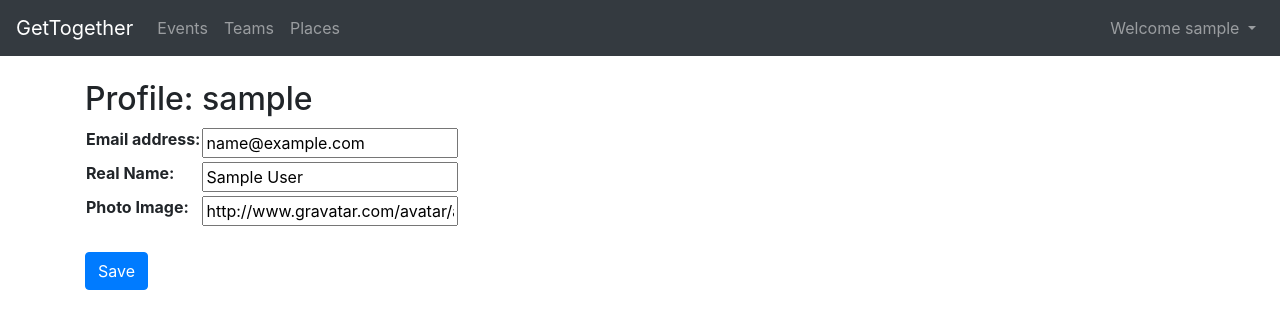
After one commit to GetTogetherComm/GetTogether, a Django app: a page that uses events/templates/events/profile_form.html in a window 1280 px wide. The commit adds this page. Shown: the top 329 px of the page. Run offline with Django 3.2, Linux system fonts and the light colour scheme; the visitor is signed in with stand-in values (Sample User, id 1); data comes from the database, SQL or seed files in the repository; data that the repository does not hold is empty; some libraries are stand-ins or nearby versions.

Commit message:
Allow editing your user profile. Limited ability at the moment

```diff
--- a/events/forms.py
+++ b/events/forms.py
@@ -3,7 +3,8 @@ from django import forms
 from django.forms.widgets import TextInput, Media
 from django.utils.translation import ugettext_lazy as _
 
-from .models.profiles import Team
+from django.contrib.auth.models import User
+from .models.profiles import Team, UserProfile
 from .models.events import Event, Place
 
 from datetime import time
@@ -206,3 +207,13 @@ class NewPlaceForm(forms.ModelForm):
     def __init__(self, *args, **kwargs):
         super().__init__(*args, **kwargs)
         self.fields['city'].required = True
+
+class UserForm(forms.ModelForm):
+    class Meta:
+        model = User
+        fields = ['email']
+
+class UserProfileForm(forms.ModelForm):
+    class Meta:
+        model = UserProfile
+        fields = ['realname', 'avatar']
--- a/events/models/profiles.py
+++ b/events/models/profiles.py
@@ -15,7 +15,7 @@ class UserProfile(models.Model):
     user = models.OneToOneField(User, on_delete=models.CASCADE)
     realname = models.CharField(_("Real Name"), max_length=150, blank=True)
     tz = models.CharField(max_length=32, verbose_name=_('Timezone'), default='UTC', choices=[(tz, tz) for tz in pytz.all_timezones], blank=False, null=False, help_text=_('The most commonly used timezone for this User.'))
-    avatar = models.URLField(verbose_name=_("Photo"), max_length=150, blank=True, null=True)
+    avatar = models.URLField(verbose_name=_("Photo Image"), max_length=150, blank=True, null=True)
 
     web_url = models.URLField(verbose_name=_('Website URL'), blank=True, null=True)
     twitter = models.CharField(verbose_name=_('Twitter Name'), max_length=32, blank=True, null=True)
--- /dev/null
+++ b/events/templates/events/profile_form.html
@@ -0,0 +1,4 @@
+<table>
+{{ user_form }}
+{{ profile_form }}
+</table>
--- a/get_together/templates/get_together/base.html
+++ b/get_together/templates/get_together/base.html
@@ -68,7 +68,7 @@ form {
                   Welcome {{ request.user.username }}
                 </a>
                 <div class="dropdown-menu" aria-labelledby="navbarUserMenuLink">
-                  <a class="dropdown-item disabled" href="#">Profile</a>
+                  <a class="dropdown-item" href="{% url 'edit-profile' %}">Profile</a>
                   <a class="dropdown-item" href="{% url 'logout' %}">Logout</a>
                 </div>
             </li>
--- /dev/null
+++ b/get_together/templates/get_together/users/edit_profile.html
@@ -0,0 +1,12 @@
+{% extends "get_together/base.html" %}
+
+{% block content %}
+<h2>Profile: {{request.user}}</h2>
+<form action="{% url "edit-profile" %}" method="post">
+{% csrf_token %}
+{% include "events/profile_form.html" %}
+	<br />
+<button type="submit" class="btn btn-primary">Save</button>
+</form>
+
+{% endblock %}
--- a/get_together/urls.py
+++ b/get_together/urls.py
@@ -33,6 +33,8 @@ urlpatterns = [
     path('api/spr/', event_views.spr_list),
     path('api/cities/', event_views.city_list),
 
+    path('profile/+edit', views.edit_profile, name='edit-profile'),
+
     path('events/', views.events_list, name='events'),
     path('+create-team/', views.create_team, name='create-team'),
     path('teams/', views.teams_list, name='teams'),
--- a/get_together/views/user.py
+++ b/get_together/views/user.py
@@ -6,7 +6,7 @@ from django.shortcuts import render, redirect
 from django.http import HttpResponse, JsonResponse
 
 from events.models.profiles import Team, UserProfile, Member
-from events.forms import TeamForm, NewTeamForm, TeamEventForm, NewTeamEventForm, NewPlaceForm
+from events.forms import UserForm, UserProfileForm
 
 from events.models.events import Event, Place, Attendee
 
@@ -15,3 +15,36 @@ import simplejson
 
 from .teams import *
 from .events import *
+
+def edit_profile(request):
+    if not request.user.is_authenticated:
+        messages.add_message(request, messages.WARNING, message=_('You must be logged in to edit your profile.'))
+        return redirect('login')
+
+    user = request.user
+    profile = request.user.profile
+
+    if request.method == 'GET':
+        user_form = UserForm(instance=user)
+        profile_form = UserProfileForm(instance=profile)
+
+        context = {
+            'user_form': user_form,
+            'profile_form': profile_form,
+        }
+        return render(request, 'get_together/users/edit_profile.html', context)
+    elif request.method == 'POST':
+        user_form = UserForm(request.POST, instance=user)
+        profile_form = UserProfileForm(request.POST, instance=profile)
+        if user_form.is_valid() and profile_form.is_valid():
+            user = user_form.save()
+            profile = profile_form.save()
+            return redirect('home')
+        else:
+            context = {
+            'user_form': user_form,
+            'profile_form': profile_form,
+            }
+            return render(request, 'get_together/users/edit_profile.html', context)
+    else:
+     return redirect('home')
```
Also changed, not shown: get_together/views/new_user.py (added, +23 -0 lines).
